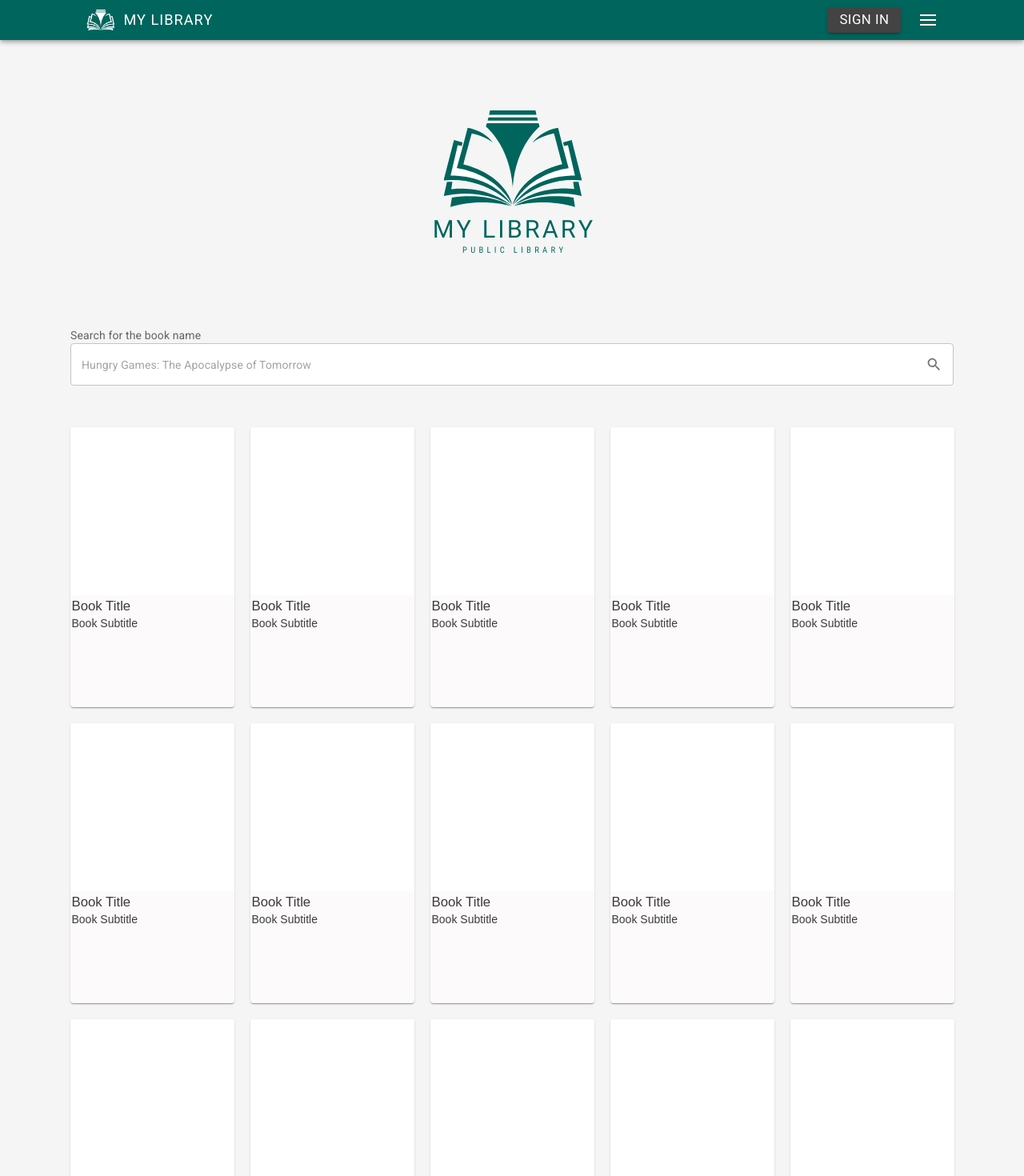
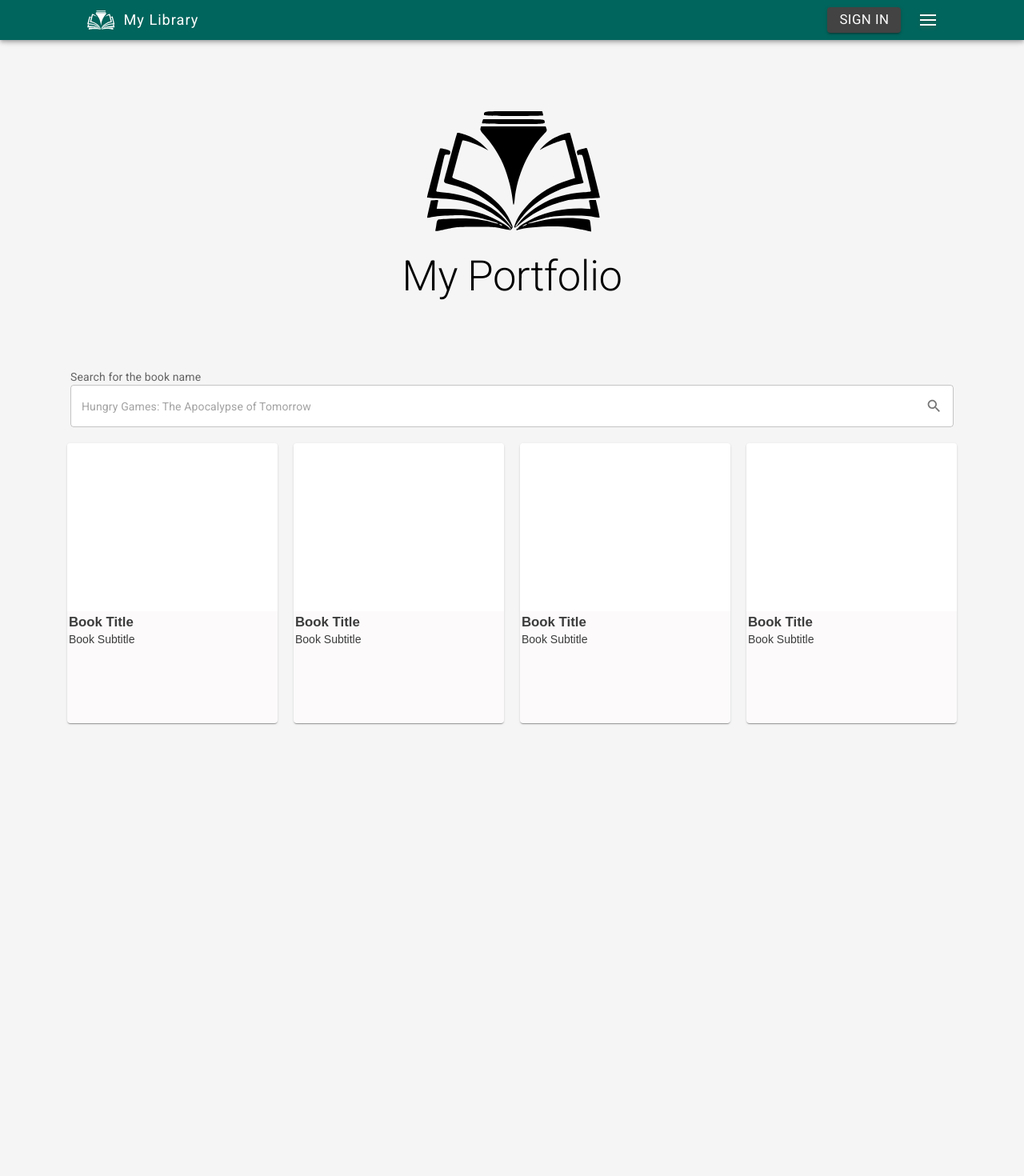
Before and after one commit to gbrissi/my-library, a React (Vite) app in the folder client/: page / in a window 1280 px wide. Shown: the top 1470 px of the page at 80% size. After the commit the page ends 924 px from the top, so only its background shows below. Built offline with nearby package versions, Linux system fonts and the light colour scheme.

Commit message:
style: setting up svg logo and library is now grid

```diff
--- a/client/src/App.tsx
+++ b/client/src/App.tsx
@@ -1,4 +1,3 @@
-import {BrowserRouter as Router, Routes, Route, Link} from 'react-router-dom'
 import Header from './components/Header'
 import Banner from './components/Banner'
 import SearchField from './components/SearchField'
@@ -7,7 +6,7 @@ import {Container} from '@mui/material'
 
 function App() {
   return (
-  <Container>
+  <Container sx={{display:'flex', flexDirection:'column'}}>
     <Header/>
     <Banner/>
     <SearchField/>
--- a/client/src/components/Banner.tsx
+++ b/client/src/components/Banner.tsx
@@ -1,14 +1,16 @@
 import React from 'react'
 
 import {styled} from '@mui/material/styles';
+import {Typography} from '@mui/material'
 
-import imgLogo from '../assets/images/site-logo.png'
+import mySiteLogo from '../assets/images/logo.svg'
 import MenuIcon from '@mui/icons-material/Menu';
 
 function Banner() {
   return (
     <BannerContainer>
-        <SiteLogo src={imgLogo}/>
+        <SiteLogo data={mySiteLogo} type="image/svg+xml"/>
+        <Typography variant='h2' sx={{marginTop: '1rem'}}>My Portfolio</Typography>
     </BannerContainer>
   )
 }
@@ -16,13 +18,14 @@ function Banner() {
 const BannerContainer = styled('div')`
     display: flex;
     align-items: center;
+    flex-direction: column;
     justify-content: center;
     margin-top: 9rem;
     margin-bottom: 6rem;
 `
 
-const SiteLogo = styled('img')`
-
+const SiteLogo = styled('object')`
+    color: teal;
 `
 
 export default Banner
--- a/client/src/components/Book.tsx
+++ b/client/src/components/Book.tsx
@@ -4,7 +4,7 @@ import bookImg from '../assets/images/catching-fire.jpg'
 
 import {styled} from '@mui/material/styles';
 
-import { Card, Container } from '@mui/material';
+import { Card, Grid } from '@mui/material';
 
 function Book() {
   return (
@@ -19,20 +19,9 @@ function Book() {
 export default Book
 
 const BookCard = styled(Card)`
-    width: 205px;
+    margin: 10px;
     height: 350px;
-    margin: 10px;
     background-color: #fcfafa;
-
-    @media(max-width: 700px) {
-        width: 175px;
-        height: 270px;
-    }
-
-    @media(max-width: 460px) {
-        width: 125px;
-        height: 175px;
-    }
 `
 
 const BookImg = styled('img')`
@@ -56,6 +45,5 @@ const Title = styled('p')`
     font-family: sans-serif;
     font-weight: bolder;
     font-size: 1.2rem;
-    font-weight: 400;
     padding: 2px;
 `
--- a/client/src/components/Header.tsx
+++ b/client/src/components/Header.tsx
@@ -5,7 +5,7 @@ import {makeStyles, styled} from '@mui/material/styles';
 import {AppBar, Button, SwipeableDrawer, Container, Select} from '@mui/material'
 
 import Login from './Login';
-import mySiteLogo from '../assets/images/site-logo-header.png'
+import mySiteLogo from '../assets/images/logo.svg'
 import AutoStoriesIcon from '@mui/icons-material/AutoStories';
 import PersonIcon from '@mui/icons-material/Person';
 import InfoIcon from '@mui/icons-material/Info';
@@ -36,8 +36,8 @@ const Header = () => {
     <HeaderContainer>
       <Content>
         <LogoContainer>
-          <SiteLogo src={mySiteLogo}/>
-          <SiteName>MY LIBRARY</SiteName>
+          <SiteLogo data={mySiteLogo} type="image/svg+xml"/>
+          <SiteName>My Library</SiteName>
         </LogoContainer>
         <UtilsContainer>
           <SignIn onClick={() => setActive(true)} variant="contained">Sign In</SignIn>
@@ -255,7 +255,8 @@ const LogoContainer = styled('div')`
   color: white;
 `
 
-const SiteLogo = styled('img')`
+const SiteLogo = styled('object')`
+  filter: brightness(0) invert(1);
   width: 40px;
   height: 30px;
   margin-right: 0.6rem;
--- a/client/src/components/Library.tsx
+++ b/client/src/components/Library.tsx
@@ -4,38 +4,32 @@ import Book from './Book';
 
 import {styled} from '@mui/material/styles';
 
-import { Container } from '@mui/material';
+import { Grid } from '@mui/material';
 
 function Library() {
   return (
-    <BooksContainer disableGutters>
+    <Grid container sx={{
+      padding: '10px',
+      ['@media (max-width: 600px)']: {
+        width: '80vw',
+        alignSelf: 'center',
+        marginTop: '15px'
+      }
+      }}>
+      <Grid item xs={12} sm={6} md={4} lg={3}>
         <Book/>
+      </Grid>
+      <Grid item xs={12} sm={6} md={4} lg={3}>
         <Book/>
+      </Grid>
+      <Grid item xs={12} sm={6} md={4} lg={3}>
         <Book/>
+      </Grid>
+      <Grid item xs={12} sm={6} md={4} lg={3}>
         <Book/>
-        <Book/>
-        <Book/>
-        <Book/>
-        <Book/>
-        <Book/>
-        <Book/>
-        <Book/>
-        <Book/>
-        <Book/>
-        <Book/>
-        <Book/>
-        <Book/>
-    </BooksContainer>
+      </Grid>
+    </Grid>
   )
 }
 
 export default Library
-
-const BooksContainer = styled(Container)`
-    margin-top: 3rem;
-    display: flex;
-    align-items: center;
-    justify-content: center;
-    flex-direction: row;
-    flex-wrap: wrap;
-`
--- a/client/src/main.tsx
+++ b/client/src/main.tsx
@@ -7,22 +7,23 @@ import {
   Routes,
   Route,
 } from 'react-router-dom'
+/*
 import {createTheme, ThemeProvider} from '@mui/material/styles'
 
 const theme = createTheme({
   palette: {
+    mode: 'light',
     primary: {
-      main: '#fafafa'
+      light: '#f5f5f5',
+      main: '#fff',
+      dark: '#424242'
     },
-    secondary: {
-      main: '#26a69a'
-    }
   }
 })
-
+*/
 ReactDOM.createRoot(document.getElementById('root')!).render(
   <React.StrictMode>
-    <ThemeProvider theme={theme}>
+    {/*<ThemeProvider theme={theme}>*/}
       <BrowserRouter>
         <Routes>
           <Route path='/' element={<App/>}/>
@@ -31,6 +32,6 @@ ReactDOM.createRoot(document.getElementById('root')!).render(
           <Route path='/profile' element={<h1>My Profile</h1>}/>
         </Routes>
       </BrowserRouter>
-    </ThemeProvider>
+    {/*</ThemeProvider>*/}
   </React.StrictMode>
 )
```
Also changed, not shown: client/src/assets/images/logo.svg (added).
